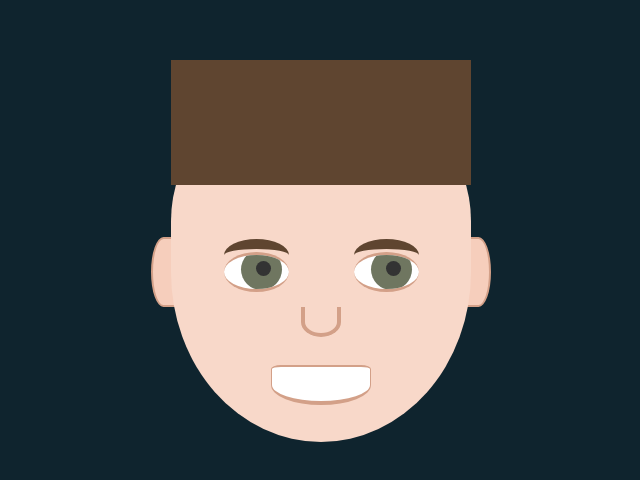
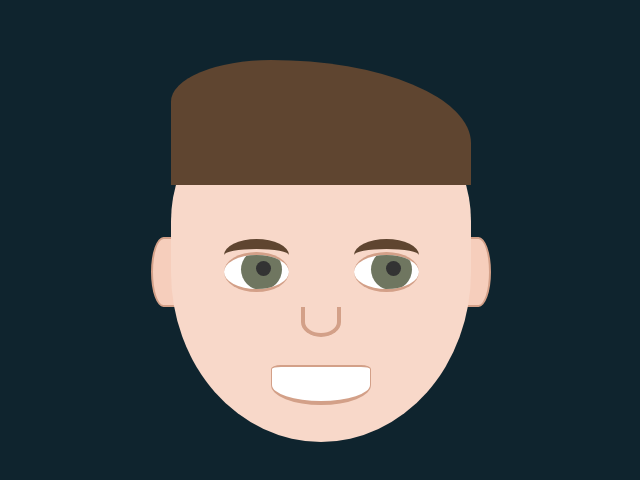
Before and after one commit to Annie-Huang/me-in-css, a website: page index.html in a window 1280 px wide. Shown: the part 128-608 px from the top of the page, without its empty margins (319-959 px from the left). Drawn offline with Linux system fonts and the light colour scheme.

Commit message:
Give head the correct shape on the top

```diff
--- a/style.css
+++ b/style.css
@@ -142,4 +142,6 @@ body {
   background: hsl(27, 33%, 28%);
 
   margin-bottom: 300px;
+
+  border-radius: 50% 100% 0 0;
 }
```
